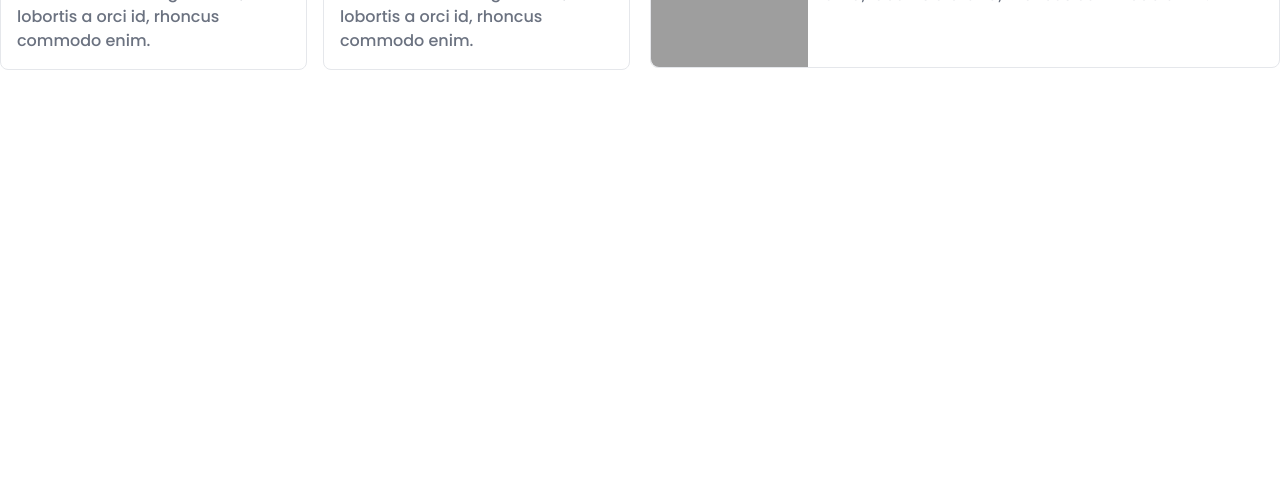
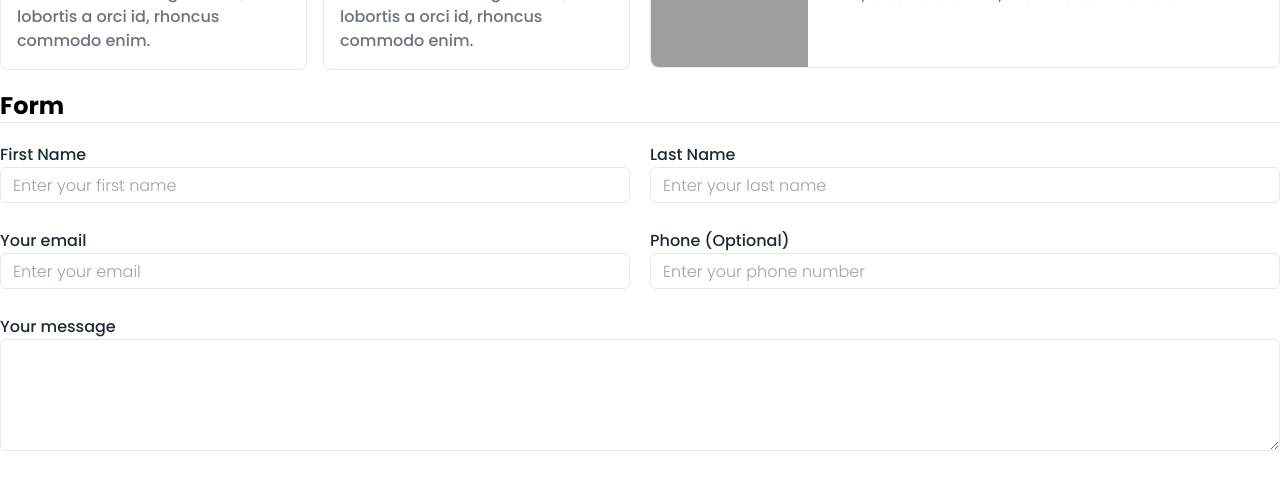
Before and after one commit to suryaherdiyanto/vuejs-tailwind, a Vue app: page /#/ in a window 1280 px wide. Shown: the part 1255-1745 px from the top of the page. Before the commit the page ends 1373 px from the top, so only its background shows below. Built offline with nearby package versions, Linux system fonts and the light colour scheme; grey boxes are pictures that could not be loaded.

Commit message:
adding simple form

```diff
--- /dev/null
+++ b/src/components/Form/BaseForm.vue
@@ -0,0 +1,16 @@
+<template>
+    <form :class="{ 'inline-block': isInline }">
+        <slot></slot>
+    </form>
+</template>
+
+<script>
+export default {
+    props: {
+        isInline: {
+            type: Boolean,
+            default: false
+        }
+    }
+}
+</script>
--- /dev/null
+++ b/src/components/Form/TWFormControl.vue
@@ -0,0 +1,26 @@
+<template>
+    <div class="pb-1.5">
+        <label class="font-medium text-gray-800" :for="name">{{ title }}</label>
+        <slot></slot>
+        <p class="text-red-500" v-if="errorMessage">{{ errorMessage }}</p>
+    </div>
+</template>
+
+<script>
+export default {
+    props: {
+        title: {
+            type: String,
+            default: null
+        },
+        name: {
+            type: String,
+            default: null
+        },
+        errorMessage: {
+            type: String,
+            default: null
+        }
+    }
+}
+</script>
--- /dev/null
+++ b/src/components/Form/TWInput.vue
@@ -0,0 +1,20 @@
+<template>
+    <input
+        class="w-full h-9 font-light p-3 border border-gray-200 rounded-md focus:outline-none"
+        :class="{ 'border-green-500': isSuccess, 'border-red-500': isError, 'hover:border-gray-400': (!isError && !isSuccess), 'focus:border-gray-800': (!isError && !isSuccess) }">
+</template>
+
+<script>
+export default {
+    props: {
+        isError: {
+            type: Boolean,
+            default: false
+        },
+        isSuccess: {
+            type: Boolean,
+            default: false
+        }
+    }
+}
+</script>
--- /dev/null
+++ b/src/components/Form/TWTextarea.vue
@@ -0,0 +1,21 @@
+<template>
+    <textarea
+        class="h-28 w-full h-9 font-light p-3 border border-gray-200 rounded-md focus:outline-none"
+        :class="{ 'border-green-500': isSuccess, 'border-red-500': isError, 'hover:border-gray-400': (!isError && !isSuccess), 'focus:border-gray-800': (!isError && !isSuccess) }">
+    </textarea>
+</template>
+
+<script>
+export default {
+    props: {
+        isError: {
+            type: Boolean,
+            default: false
+        },
+        isSuccess: {
+            type: Boolean,
+            default: false
+        }
+    }
+}
+</script>
--- a/src/views/Home.vue
+++ b/src/views/Home.vue
@@ -96,18 +96,51 @@
         </div>
       </div>
     </div>
+
+
+    <h2 class="text-2xl font-bold pt-5">Form</h2>
+    <hr>
+    <div class="mt-5">
+      <tw-form>
+        <div class="grid grid-cols-2 gap-5">
+          <tw-form-control name="first_name" title="First Name">
+            <tw-input type="text" name="first_name" placeholder="Enter your first name" id="first_name"></tw-input>
+          </tw-form-control>
+          <tw-form-control name="last_name" title="Last Name">
+            <tw-input type="text" name="last_name" placeholder="Enter your last name" id="last_name"></tw-input>
+          </tw-form-control>
+          <tw-form-control name="email" title="Your email">
+            <tw-input type="text" name="email" placeholder="Enter your email" id="email"></tw-input>
+          </tw-form-control>
+          <tw-form-control name="phone" title="Phone (Optional)">
+            <tw-input type="text" name="phone" placeholder="Enter your phone number" id="phone"></tw-input>
+          </tw-form-control>
+          <tw-form-control class="col-span-2" name="message" title="Your message">
+            <tw-textarea name="message" id="message" placeholder="Enter your message here..."></tw-textarea>
+          </tw-form-control>
+        </div>
+      </tw-form>
+    </div>
   </div>
 </template>
 
 <script>
 import TwButton from '../components/TWButton.vue';
 import TwCard from '../components/TWCard.vue';
+import TwForm from '../components/Form/BaseForm.vue';
+import TwInput from '../components/Form/TWInput.vue';
+import TwTextarea from '../components/Form/TWTextarea.vue';
+import TwFormControl from '../components/Form/TWFormControl.vue'
 
 export default {
   name: 'Home',
   components: {
     TwButton,
-    TwCard
+    TwCard,
+    TwInput,
+    TwForm,
+    TwFormControl,
+    TwTextarea
   }
 }
 </script>
--- a/tailwind.config.js
+++ b/tailwind.config.js
@@ -9,7 +9,7 @@ module.exports = {
   variants: {
     extend: {
       opacity: ['disabled'],
-      cursor: ['disabled']
+      cursor: ['disabled'],
     },
   },
   plugins: [],
```
